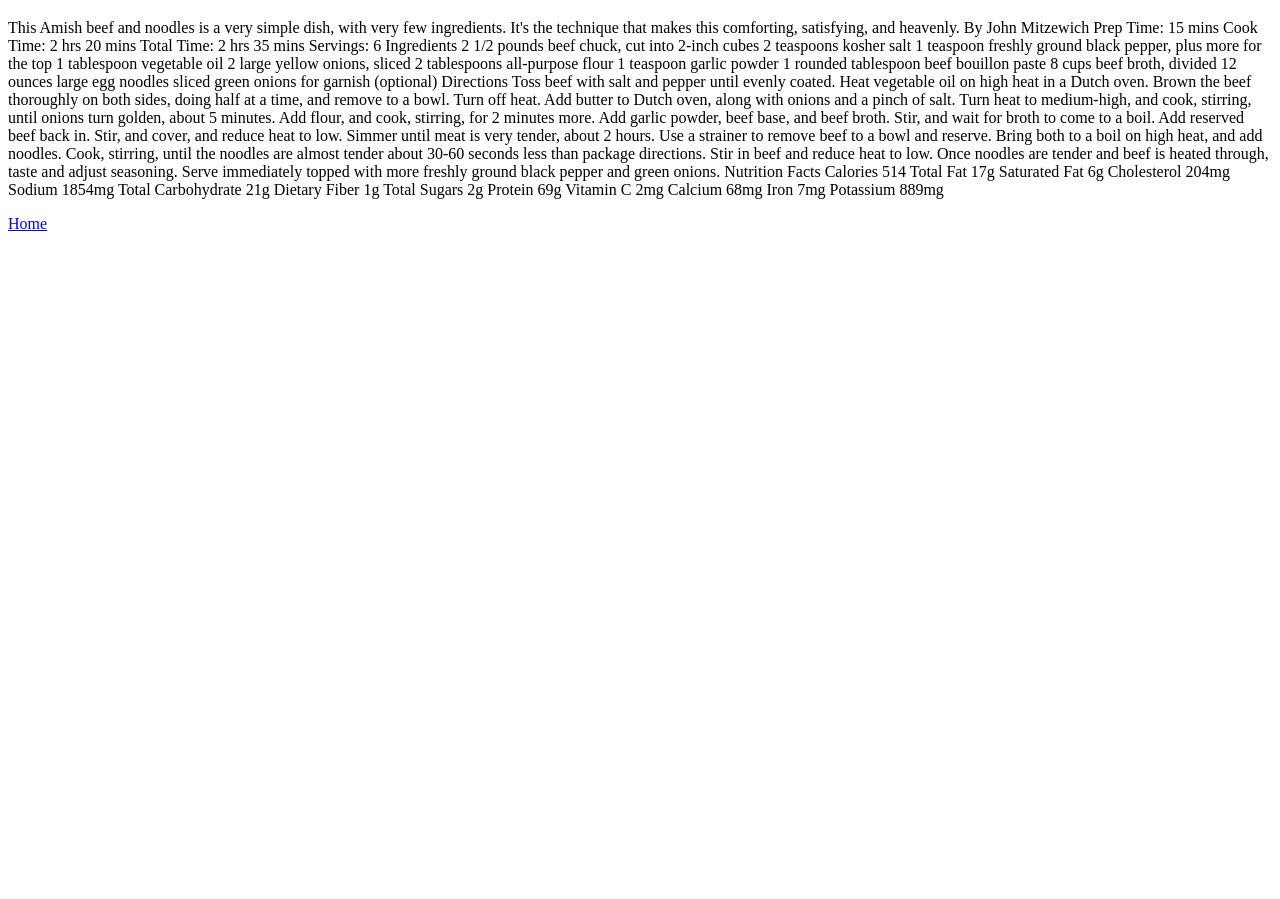
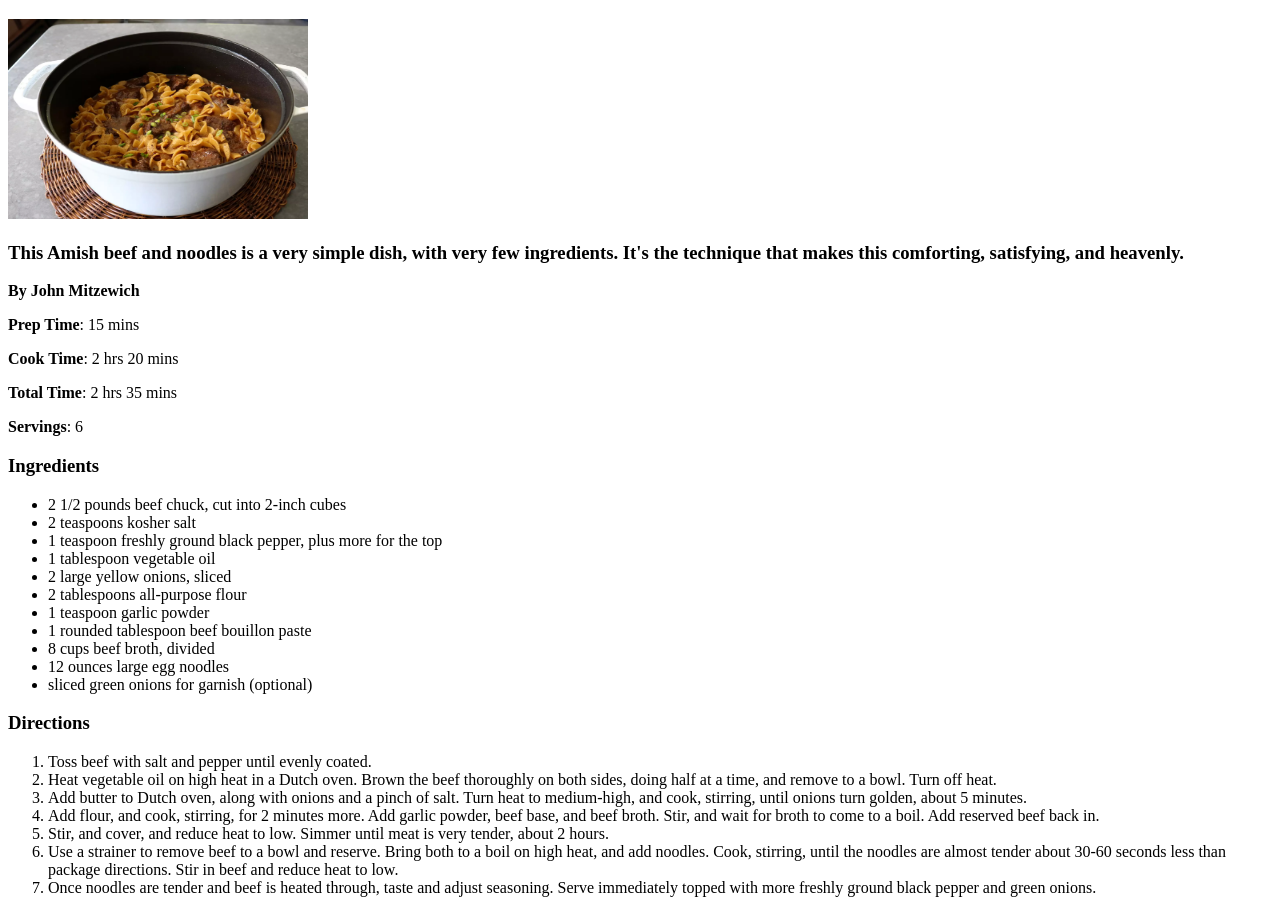
Before and after one commit to wzangwn/odin-recipes, a plain HTML site: page recipes/Amish Beef and Noodles.html in a window 1280 px wide. Shown: the part 61-960 px from the top of the page. Before the commit the page ends 800 px from the top, so only its background shows below. Drawn offline with Linux system fonts and the light colour scheme.

Commit message:
完善食谱排版，增加图片和营养信息

```diff
--- a/recipes/Amish Beef and Noodles.html
+++ b/recipes/Amish Beef and Noodles.html
@@ -8,56 +8,59 @@
 <body>
 
 <h1>Amish Beef and Noodles</h1>
-<p>This Amish beef and noodles is a very simple dish, with very few ingredients. It's the technique that makes this comforting, satisfying, and heavenly.
+<img src="../images/Amish-Beef-and-Noodles.webp" alt="Amish Beef and Noodles" style="width:300px;height:200px;">
+<h3>This Amish beef and noodles is a very simple dish, with very few ingredients. It's the technique that makes this comforting, satisfying, and heavenly.</h3>
 
-By John Mitzewich
-Prep Time: 15 mins
-Cook Time: 2 hrs 20 mins
-Total Time: 2 hrs 35 mins
-Servings: 6
-Ingredients
-2 1/2 pounds beef chuck, cut into 2-inch cubes
+<p><strong>By John Mitzewich</strong></p>
+<p><strong>Prep Time</strong>: 15 mins</p>
+<p><strong>Cook Time</strong>: 2 hrs 20 mins</p>
+</p><strong>Total Time</strong>: 2 hrs 35 mins</p>
+</p><strong>Servings</strong>: 6</p>
+<h3>Ingredients</h3>
+<ul>
+<li>2 1/2 pounds beef chuck, cut into 2-inch cubes</li>
 
-2 teaspoons kosher salt
+<li>2 teaspoons kosher salt</li>
 
-1 teaspoon freshly ground black pepper, plus more for the top
+<li>1 teaspoon freshly ground black pepper, plus more for the top</li>
 
-1 tablespoon vegetable oil
+<li>1 tablespoon vegetable oil</li>
 
-2 large yellow onions, sliced
+<li>2 large yellow onions, sliced</li>
 
-2 tablespoons all-purpose flour
+<li>2 tablespoons all-purpose flour</li>
 
-1 teaspoon garlic powder
+<li>1 teaspoon garlic powder</li>
 
-1 rounded tablespoon beef bouillon paste
+<li>1 rounded tablespoon beef bouillon paste</li>
 
-8 cups beef broth, divided
+<li>8 cups beef broth, divided</li>
 
-12 ounces large egg noodles
+<li>12 ounces large egg noodles</li>
 
-sliced green onions for garnish (optional)
+<li>sliced green onions for garnish (optional)</li>
+</ul>
+<h3>Directions</h3>
+<ol>
+<li>Toss beef with salt and pepper until evenly coated.</li>
 
-Directions
-Toss beef with salt and pepper until evenly coated.
+<li>Heat vegetable oil on high heat in a Dutch oven. Brown the beef thoroughly on both sides, doing half at a time, and remove to a bowl. Turn off heat. </li>
 
-Heat vegetable oil on high heat in a Dutch oven. Brown the beef thoroughly on both sides, doing half at a time, and remove to a bowl. Turn off heat.
+<li>Add butter to Dutch oven, along with onions and a pinch of salt. Turn heat to medium-high, and cook, stirring, until onions turn golden, about 5 minutes. </li>
 
-Add butter to Dutch oven, along with onions and a pinch of salt. Turn heat to medium-high, and cook, stirring, until onions turn golden, about 5 minutes.
+<li>Add flour, and cook, stirring, for 2 minutes more. Add garlic powder, beef base, and beef broth. Stir, and wait for broth to come to a boil. Add reserved beef back in. </li>
 
-Add flour, and cook, stirring, for 2 minutes more. Add garlic powder, beef base, and beef broth. Stir, and wait for broth to come to a boil. Add reserved beef back in.
+<li>Stir, and cover, and reduce heat to low. Simmer until meat is very tender, about 2 hours. </li>
 
-Stir, and cover, and reduce heat to low. Simmer until meat is very tender, about 2 hours.
+<li>Use a strainer to remove beef to a bowl and reserve. Bring both to a boil on high heat, and add noodles. Cook, stirring, until the noodles are almost tender about 30-60 seconds less than package directions. Stir in beef and reduce heat to low.</li>
 
-Use a strainer to remove beef to a bowl and reserve. Bring both to a boil on high heat, and add noodles. Cook, stirring, until the noodles are almost tender about 30-60 seconds less than package directions. Stir in beef and reduce heat to low.
+<li>Once noodles are tender and beef is heated through, taste and adjust seasoning. Serve immediately topped with more freshly ground black pepper and green onions.</li>
+</ol>
+<h3>Nutrition Facts</h3>
 
-Once noodles are tender and beef is heated through, taste and adjust seasoning. Serve immediately topped with more freshly ground black pepper and green onions.
+<p>Calories 514</p>
+<p>Total Fat 17g  Saturated Fat 6g  Cholesterol 204mg  Sodium 1854mg  Total Carbohydrate 21g  Dietary Fiber 1g  Total Sugars 2g  Protein 69g  Vitamin C 2mg  Calcium 68mg  Iron 7mg  Potassium 889mg</p>
 
-Nutrition Facts
-
-Calories
-514
-Total Fat 17g  Saturated Fat 6g  Cholesterol 204mg  Sodium 1854mg  Total Carbohydrate 21g  Dietary Fiber 1g  Total Sugars 2g  Protein 69g  Vitamin C 2mg  Calcium 68mg  Iron 7mg  Potassium 889mg</p>
 <a href="../index.html">Home</a>
 </body>
 </html>
```
Also changed, not shown: images/Amish-Beef-and-Noodles.webp (added).
